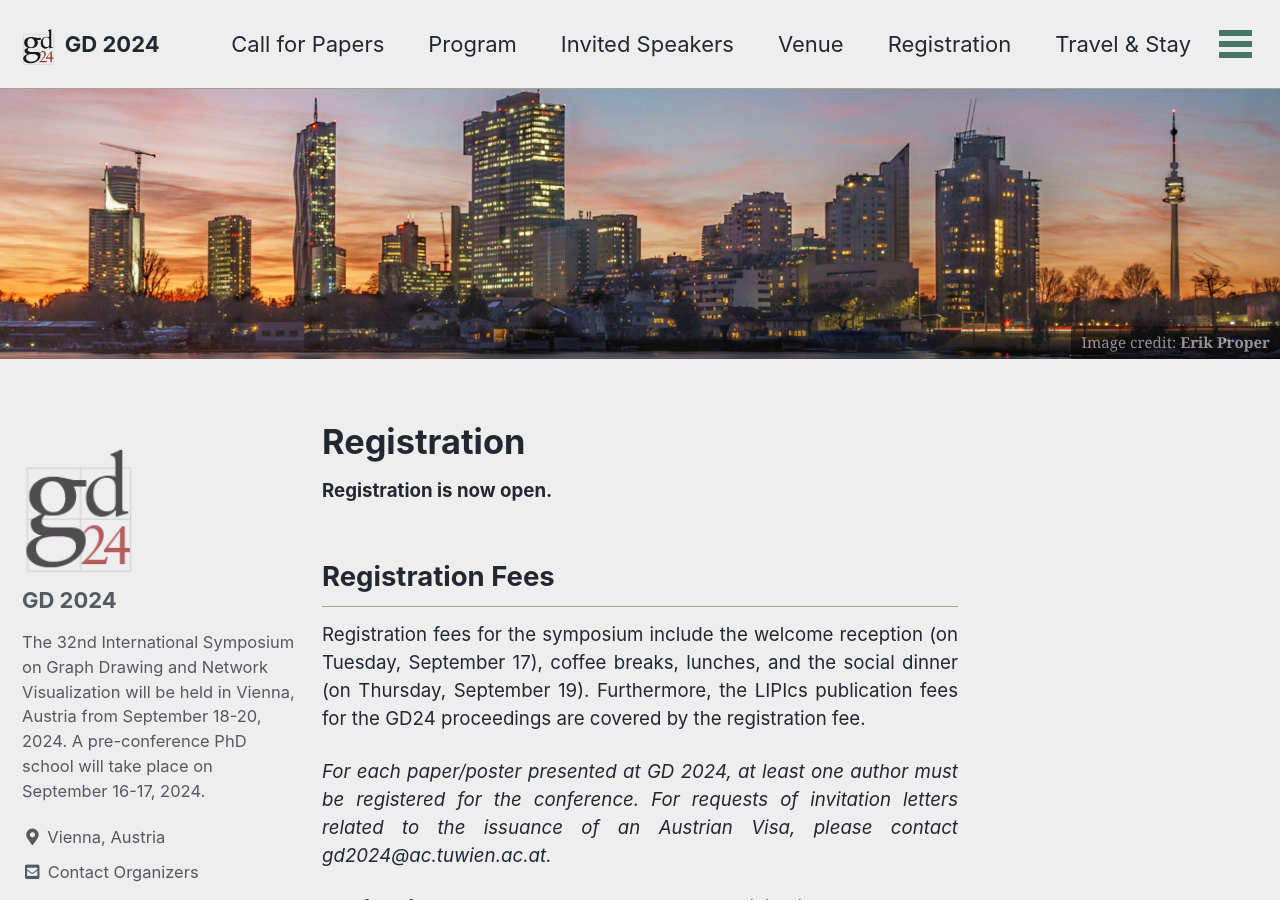
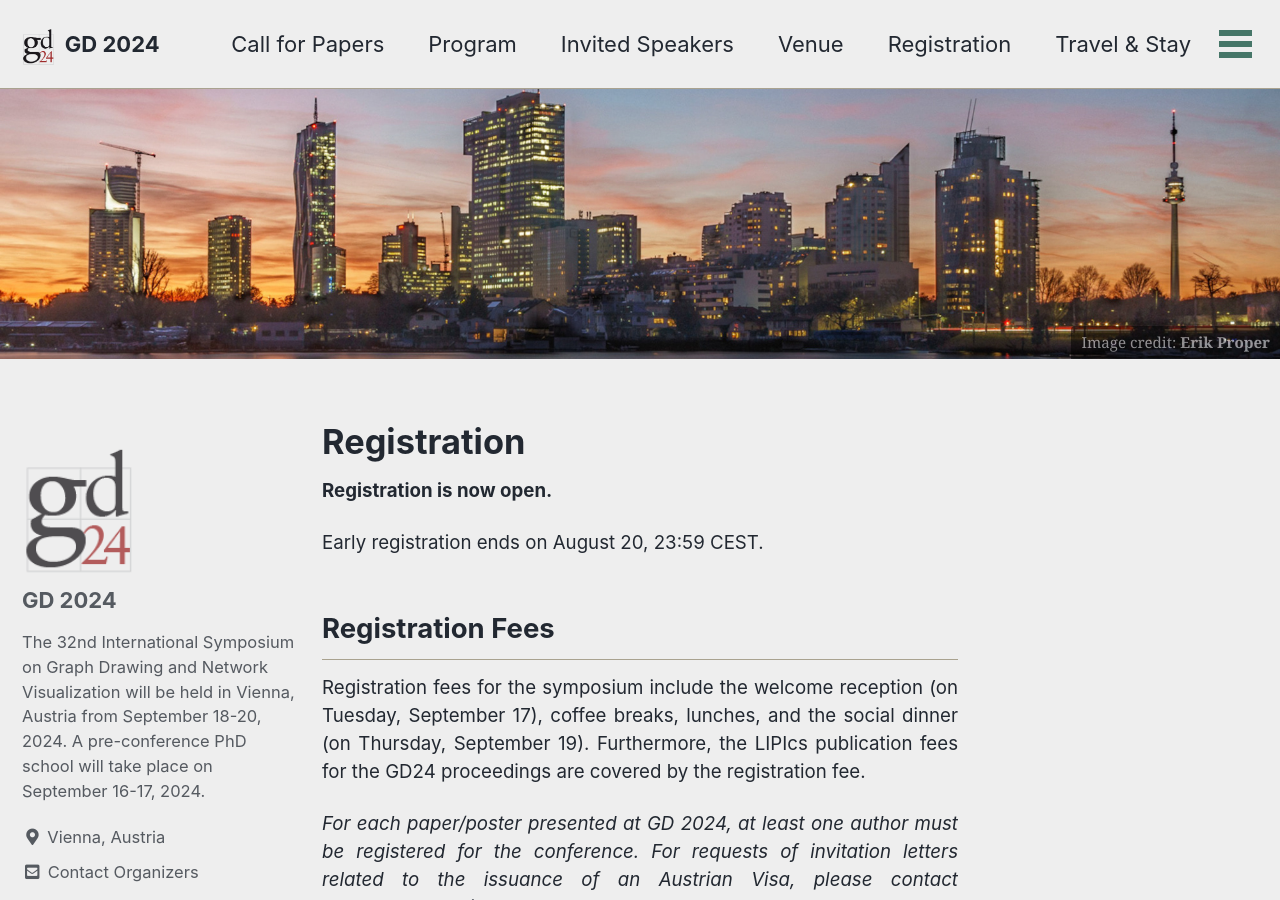
Before and after one commit to graphdrawing/gd2024, a Jekyll site: the page built from pages/registration.md, in a window 1280 px wide and 900 px high. Built offline with Jekyll 4.4.1, drawn with Linux system fonts in a browser that asks for light colours; cached includes are drawn as plain includes.

Commit message:
Update registration.md

```diff
--- a/pages/registration.md
+++ b/pages/registration.md
@@ -10,6 +10,8 @@ toc: false
 ---
 
 **Registration is now open.**
+
+Early registration ends on August 20, 23:59 CEST.
 
 ## Registration Fees
 Registration fees for the symposium include the welcome reception (on Tuesday, September 17), coffee breaks, lunches, and the social dinner (on Thursday, September 19).
```
